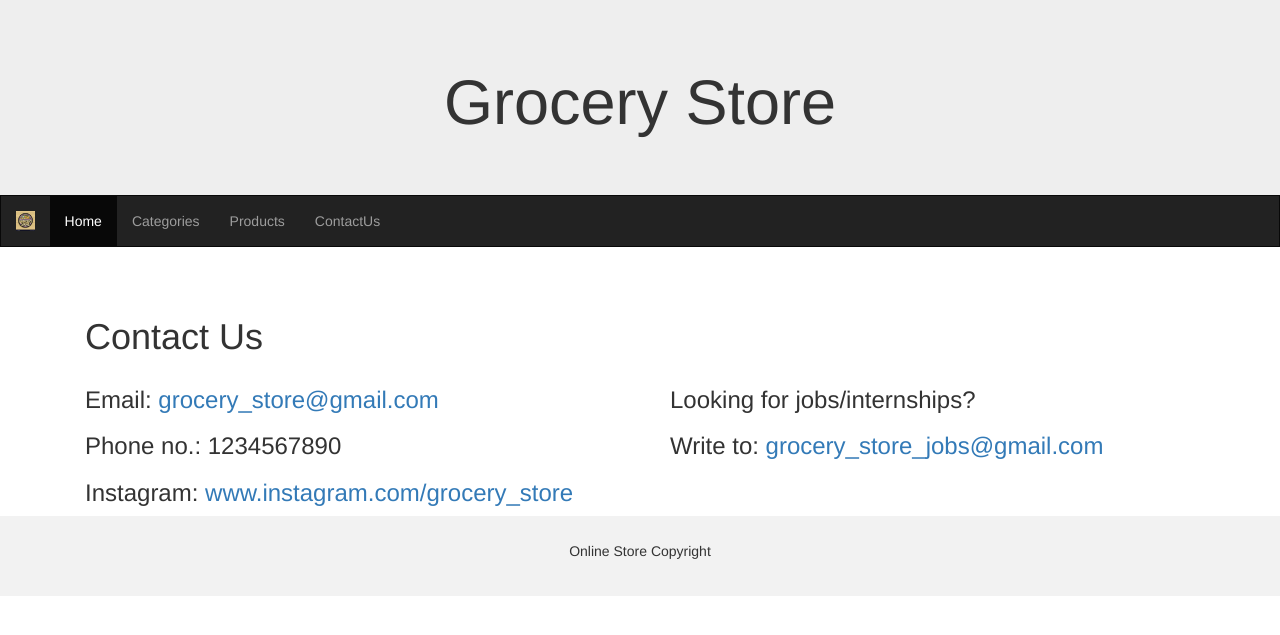
After one commit to kaviiee/grocery-store, a Flask app: page /admin_contactus in a window 1280 px wide. The commit adds this page. Shown: the top 635 px of the page. Run offline with Flask 3, Linux system fonts and the light colour scheme; some libraries are stand-ins or nearby versions.

Commit message:
admin products delete and contactus

```diff
--- a/app.py
+++ b/app.py
@@ -6,6 +6,7 @@ from flask_login import LoginManager, UserMixin, login_user, login_required, log
 
 def create_app():
     app = Flask(__name__)
+    app.static_url_path = '/static'
     app.secret_key = "KEY"
     app.config['SQLALCHEMY_DATABASE_URI'] = 'sqlite:///grocery_store.db'
     db.init_app(app)
--- a/routes.py
+++ b/routes.py
@@ -270,7 +270,7 @@ def edit_product(product_id):
     prod = Products.query.get_or_404(product_id)
     if request.method=="POST":
         #prod.name=request.form["edit_product"]
-        prod.name = request.form.get("add_product")
+        prod.name = request.form.get("edit_product")
         category = request.form.get("category")
         manufacture_date = request.form.get("mfg_date")
         expiry_date = request.form.get("expiry_date")
@@ -299,39 +299,19 @@ def edit_product(product_id):
     return render_template("admin_products.html", prod=prod, products_grouped=products_grouped)
 
 
-@routes.route("/delete_product/<int:product_id>", methods=["POST"])
+@routes.route("/delete_product/<int:product_id>")
 def delete_product(product_id):
-    # Delete an existing product from the database
-    # Redirect to products after successful deletion
-    pass
-
-@routes.route("/search", methods=["GET", "POST"])
-def search():
-    field = request.form.get("field")
-    value = request.form.get("value")
-
-    if field and value:
-        if field == "category":
-        # Handle category search differently
-            category = Categories.query.filter_by(name=value).first()
-            if category is None:
-                flash("Category not found, please enter valid category name", "failure")
-                return redirect(url_for("routes.admin_products"))
-
-            products = category.products
-        else:
-            attribute = getattr(Products, field)
-            products = Products.query.options(joinedload(Products.categories)).filter(attribute==value).all()
-    else:
-        return redirect("/admin_products")
-    products_grouped = {}
-    for product in products:
-        category_name = product.categories.name
-        if category_name not in products_grouped:
-            products_grouped[category_name] = []
-        products_grouped[category_name].append(product)
-
-    return render_template("admin_products.html", products_grouped=products_grouped)
+    prod = Products.query.filter_by(id=product_id).first()
+    db.session.delete(prod)
+    try:
+        db.session.commit()
+        flash("Product deleted sucessfully", "success")
+        return redirect(url_for("routes.admin_products"))
+    except:
+        db.session.rollback()
+        flash("Could not delete product, please try again", "error")
+        return redirect(url_for("routes.admin_products"))
+    return redirect(url_for("routes.admin_products"))
 
 @routes.route("/add_to_cart/<int:product_id>", methods=["POST"])
 def add_to_cart(product_id):
@@ -351,3 +331,7 @@ def checkout():
     # Deduct quantities from the inventory, handle out of stock cases
     # Show the total amount to be paid for the transaction
     pass
+
+@routes.route("/admin_contactus")
+def contactus():
+    return render_template("admin_contactus.html")
--- a/templates/admin_base.html
+++ b/templates/admin_base.html
@@ -45,11 +45,10 @@
     </div>
     <div class="collapse navbar-collapse" id="myNavbar">
       <ul class="nav navbar-nav">
-        <li class="active"><a href="admin_home">Home</a></li>
-        <li><a href="admin_categories">Categories</a></li>
-        <li><a href="admin_products">Products</a></li>
-        <li><a href="stats">Stats</a></li>
-        <li><a href="contactus">ContactUs</a></li>
+        <li class="active"><a href="/admin_home">Home</a></li>
+        <li><a href="/admin_categories">Categories</a></li>
+        <li><a href="/admin_products">Products</a></li>
+        <li><a href="/admin_contactus">ContactUs</a></li>
       </ul>
     </div>
   </div>
--- a/templates/admin_categories.html
+++ b/templates/admin_categories.html
@@ -46,7 +46,7 @@
             {% if cat.img_url == "" %}
                 <p>No image Available</p>
             {% else %}
-                <img src="{{url_for('static', filename=cat.img_url)}}" class="img-responsive" alt="Image">
+                <img src="static/{{cat.img_url}}" class="img-responsive" alt="Image">
             {% endif %}
         </div>
         <div class="panel-footer">
--- /dev/null
+++ b/templates/admin_contactus.html
@@ -0,0 +1,17 @@
+{% extends "admin_base.html" %}
+{% block div %}
+<div class="container">
+    <h1>Contact Us</h1>
+    <div class="row">
+        <div class="col-md-6">
+            <h3>Email: <a href="mailto:grocery_store@gmail.com">grocery_store@gmail.com</a></h3>
+            <h3>Phone no.: 1234567890</h3>
+            <h3>Instagram: <a href="https://www.instagram.com/grocery_store">www.instagram.com/grocery_store</a></h3>
+        </div>
+        <div class="col-md-6">
+            <h3>Looking for jobs/internships?</h3>
+            <h3>Write to: <a href="mailto:grocery_store_jobs@gmail.com">grocery_store_jobs@gmail.com</a></h3>
+        </div>
+    </div>
+</div>
+{% endblock %}
--- a/templates/admin_home.html
+++ b/templates/admin_home.html
@@ -1,6 +1,4 @@
 {% extends "admin_base.html"%}
-{% block ul %}
-{% endblock %}
 
 {% block div %}
 <h1>Welcome, {{current_user.username}}</h1>
```
Also changed, not shown: templates/admin_products.html (+16 -14 lines), instance/grocery_store.db.
